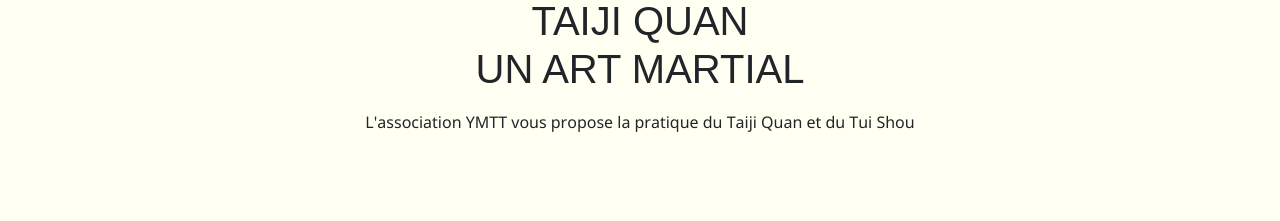
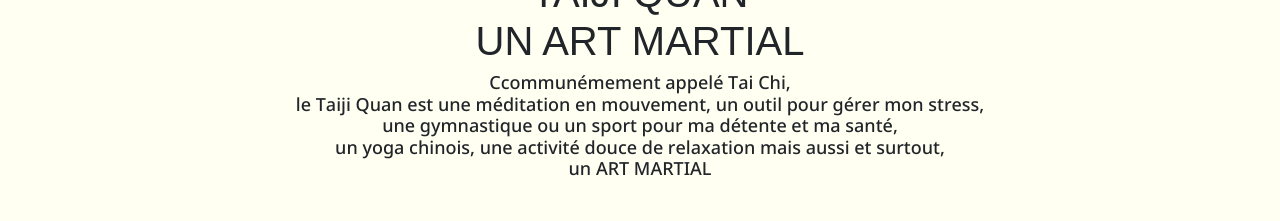
Before and after one commit to RomainWirth/-Taiji_Quan_asso_YMTT, a website: page index.html in a window 1280 px wide. Shown: the part 496-717 px from the top of the page. Drawn offline with nearby package versions, Linux system fonts and the light colour scheme; a web font is replaced by a local one.

Commit message:
UPD index

```diff
--- a/index.html
+++ b/index.html
@@ -76,8 +76,14 @@
                         <img src="./public/img/Logo_YMTT.svg" alt="Logo du site Yiangjia Michuan Taijiquan Toulon - Taichi Chuan Toulon">
                     </div>
                 </a>
-                <h1 id="mainTitle" title="Cours Taichi Chuan La Valette du Var/Toulon">TAIJI QUAN<br>UN ART MARTIAL</h1>
-                <p>L'association YMTT vous propose la pratique du Taiji Quan et du Tui Shou</p>
+                <h1 id="mainTitle" title="Cours Taichi Chuan La Valette du Var Toulon">TAIJI QUAN<br>UN ART MARTIAL</h1>
+                <h2 id="subtitle">
+                    Ccommunémement appelé Tai Chi,<br>
+                    le Taiji Quan est une méditation en mouvement, un outil pour gérer mon stress,<br>
+                    une gymnastique ou un sport pour ma détente et ma santé,<br>
+                    un yoga chinois, une activité douce de relaxation mais aussi et surtout,<br>
+                    un ART MARTIAL
+                </h2>
             </div>
         </div>
     </main>
--- a/sass/pages/_accueil.scss
+++ b/sass/pages/_accueil.scss
@@ -7,3 +7,7 @@
     font-family: 'Farsan', sans-serif;
     font-size: 40px;
 }
+
+#subtitle {
+    font-size: 18px;
+}
```
Also changed, not shown: public/css/style.css, 1 other file.
